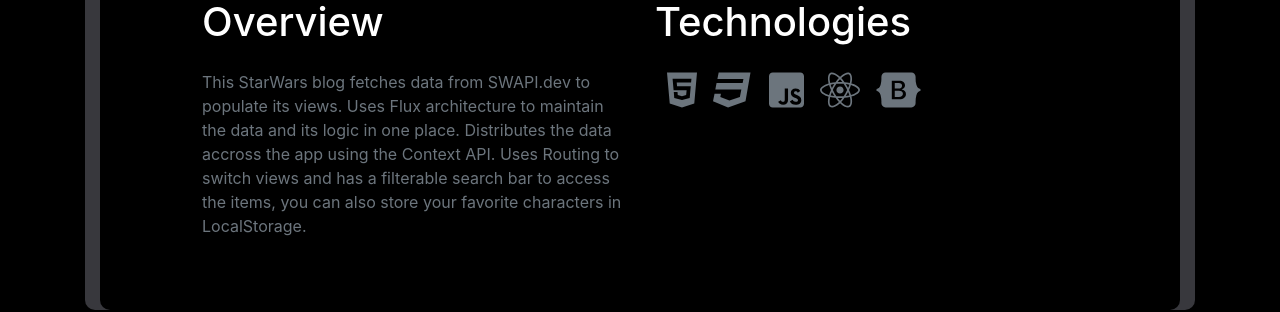
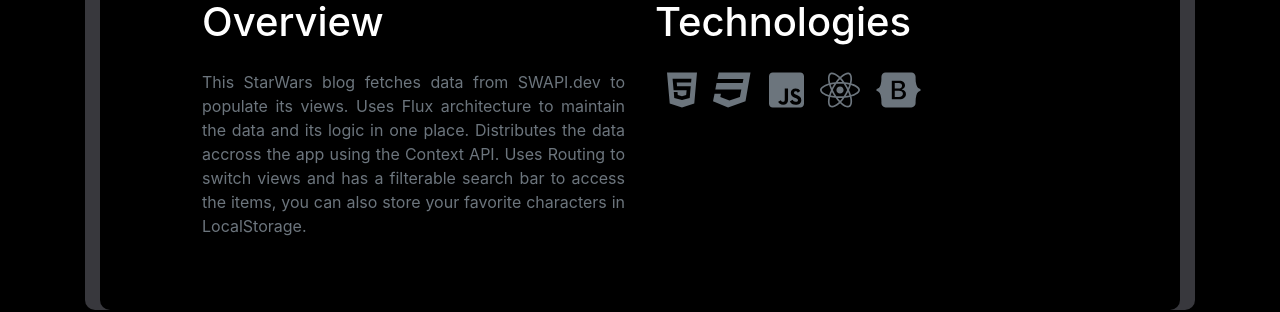
Before and after one commit to andresborn/andrestec-landing-page, a React (Create React App) app: page / in a window 1280 px wide. Shown: the part 1939-2251 px from the top of the page. Built offline with nearby package versions, Linux system fonts and the light colour scheme.

Commit message:
Justify text

```diff
--- a/src/components/Project.js
+++ b/src/components/Project.js
@@ -26,7 +26,7 @@ const Project = ({ title, link, date, image, icons, description }) => {
                 <div className="row d-flex justify-content-center mx-4 p-5">
                     <div className="col-lg-6">
                         <h1 className="my-3">Overview</h1>
-                        <p className="text-muted my-4">{description}</p>
+                        <p className="text-muted my-4 text-justify">{description}</p>
                     </div>
                     <div className="col-lg-6">
                     <h1 className="my-3">Technologies</h1>
```
Also changed, not shown: src/views/Main.js (line endings or trailing spaces), 1 other file (tests, documents, lock files or other folders).
